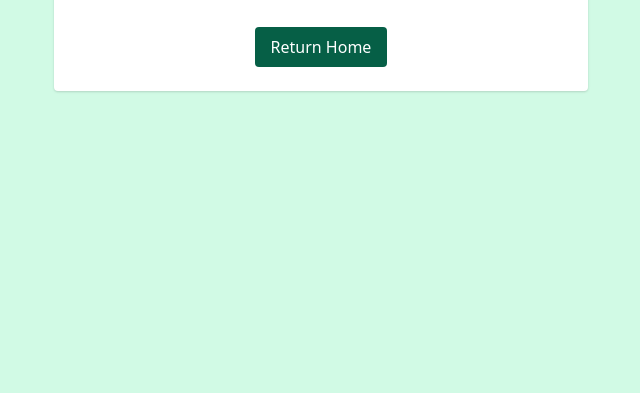
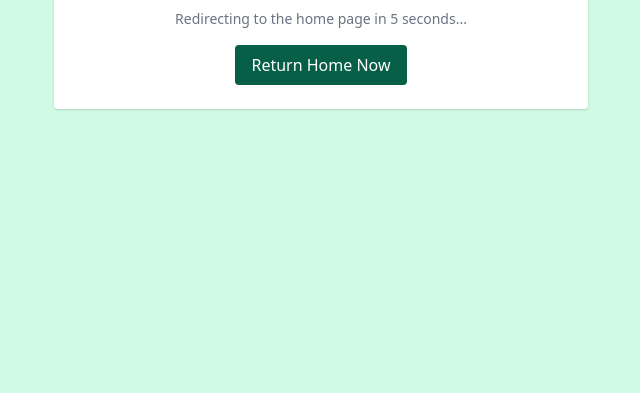
Before and after one commit to SirArthur2009/Keith-s-survival-tools, a plain HTML site: page thank-you.html in a window 1280 px wide. Shown: the part 407-800 px from the top of the page, without its empty margins (319-959 px from the left). Drawn offline with nearby package versions, Linux system fonts and the light colour scheme.

Commit message:
Update thank-you.html

```diff
--- a/thank-you.html
+++ b/thank-you.html
@@ -4,13 +4,15 @@
   <meta charset="UTF-8" />
   <meta name="viewport" content="width=device-width, initial-scale=1.0"/>
   <title>Thank You</title>
+  <meta http-equiv="refresh" content="5;url=index.html">
   <link href="https://cdn.jsdelivr.net/npm/tailwindcss@2.2.19/dist/tailwind.min.css" rel="stylesheet">
 </head>
 <body class="bg-green-100 flex items-center justify-center h-screen text-center">
   <div class="max-w-xl p-6 bg-white rounded shadow">
     <h1 class="text-4xl font-bold text-green-900 mb-4">Thank You!</h1>
     <p class="text-lg text-gray-700 mb-6">Your submission was received. We’ll get back to you soon.</p>
-    <a href="index.html" class="inline-block px-4 py-2 bg-green-800 text-white rounded hover:bg-green-700">Return Home</a>
+    <p class="text-sm text-gray-500">Redirecting to the home page in 5 seconds...</p>
+    <a href="index.html" class="mt-4 inline-block px-4 py-2 bg-green-800 text-white rounded hover:bg-green-700">Return Home Now</a>
   </div>
 </body>
 </html>
```
